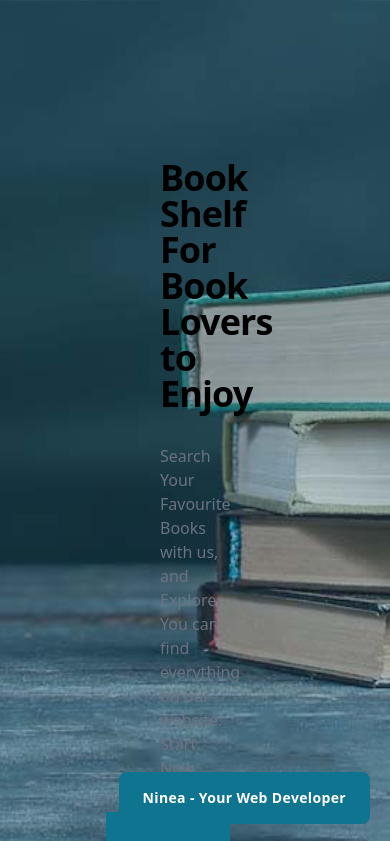
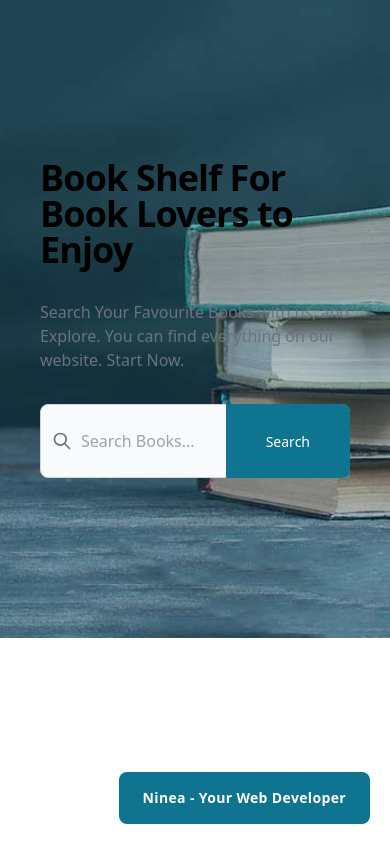
Before and after one commit to ninea-anasovi/BookList, a React (Create React App) app: page / in a window 390 px wide. Shown: the top 841 px of the page. Built offline with nearby package versions, Linux system fonts and the light colour scheme.

Commit message:
mobile edit

```diff
--- a/src/components/HeroSection/index.jsx
+++ b/src/components/HeroSection/index.jsx
@@ -5,7 +5,7 @@ import SearchBar from '../Searchbar'
 
 function HeroSection() {
   return (
-    <section className="px-40 py-40 bg-[url('Assets/images/hero-image.jpg')] bg-hero bg-no-repeat bg-cover bg-center bg-fixed">
+    <section className="px-10 py-40 bg-[url('Assets/images/hero-image.jpg')] bg-hero bg-no-repeat bg-cover bg-center bg-fixed lg:px-40">
       <h1 className="max-w-2xl mb-8 text-4xl font-extrabold tracking-tight leading-none md:text-5xl xl:text-6xl dark:text-white">
         Book Shelf For Book Lovers to Enjoy
       </h1>
--- a/src/components/Searchbar/index.jsx
+++ b/src/components/Searchbar/index.jsx
@@ -31,7 +31,7 @@ function SearchBar() {
     <>
         <form >
             <label htmlFor="default-search" className=" mb-2 text-sm font-medium text-gray-900 sr-only">Search</label>
-            <div className="relative">
+            <div className="relative focus:none">
                 <div className="flex absolute inset-y-0 left-0 items-center pl-3 pointer-events-none ">
                     <svg aria-hidden="true" className="w-5 h-5 text-gray-500" fill="none" stroke="currentColor" viewBox="0 0 24 24" xmlns="http://www.w3.org/2000/svg"><path strokeLinecap="round" strokeLinejoin="round" strokeWidth="2" d="M21 21l-6-6m2-5a7 7 0 11-14 0 7 7 0 0114 0z"></path></svg>
                 </div>
@@ -40,7 +40,7 @@ function SearchBar() {
                   value={search}
                   onChange={e=>setSearch(e.target.value)}
                   onKeyPress={searchBook}
-                  className="block pl-10 w-full  text-gray-900 bg-gray-50 rounded-lg border border-gray-300 focus:ring-blue-500 focus:border-blue-500  py-6"
+                  className="block pl-10 w-full  text-gray-900 bg-gray-50 rounded-lg border border-gray-300 focus:none py-6 "
                   placeholder="Search Books..."
                   required/>
                 <button
```
